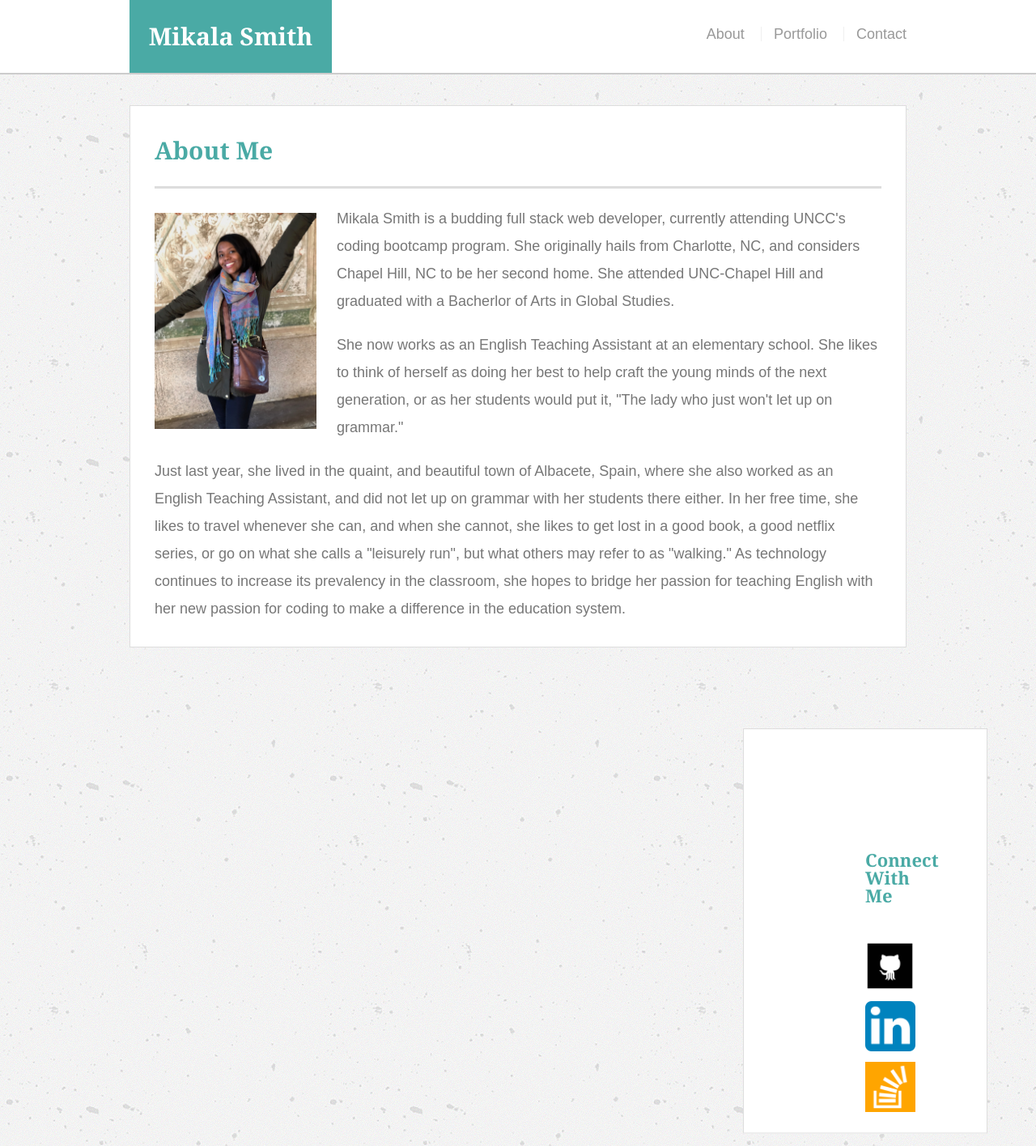
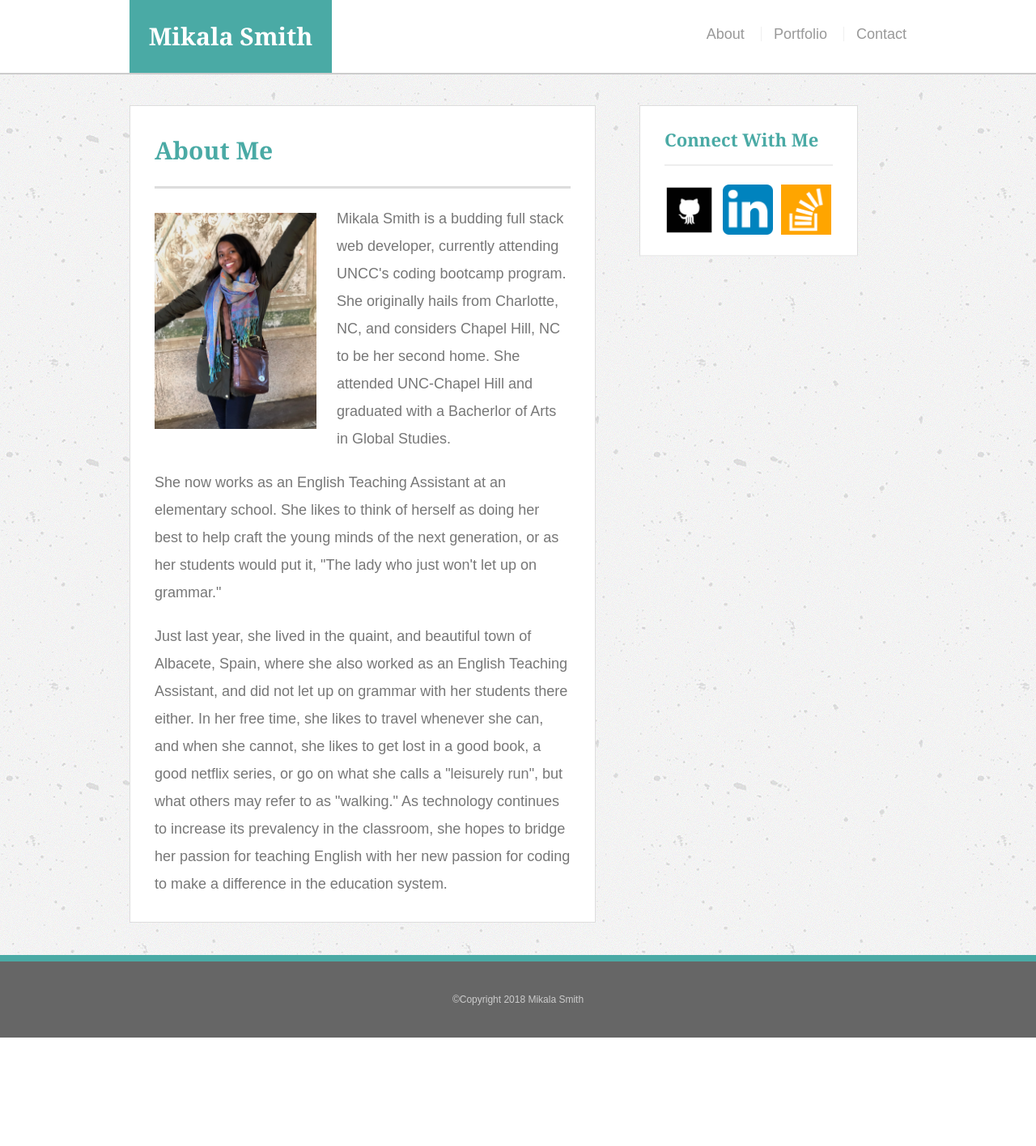
Before and after one commit to mikalasmith/Basic-Portfolio, a plain HTML site: page index.html in a window 1280 px wide. Shown: the top 1416 px of the page at 81% size. After the commit the page ends 1282 px from the top, so only its background shows below. Drawn offline with Linux system fonts and the light colour scheme.

Commit message:
sidebar is moved to the right of main content area

```diff
--- a/assets/css/style.css
+++ b/assets/css/style.css
@@ -95,6 +95,7 @@ nav a:first-child {
 }
 
 /*main*/
+
 #main-container {
     padding-top: 130px;
     min-height: calc(100vh - 70px);
@@ -104,7 +105,7 @@ nav a:first-child {
     background: #fff;
     padding: 30px;
     margin: 0px 0px 40px;
-    width: 100%;
+    width: 60%;
     max-width: 960px;
     float: left;
     border: 1px solid #ddd;
@@ -123,9 +124,9 @@ nav a:first-child {
 
 .sidebar {
     background: #fff;
-    padding: 150px;
-    margin: 60px 60px 40px 40px;
-    width: 50%;
+    padding: 30px;
+    margin: 0px 60px 0 40px;
+    width: 40%;
     max-width: 270px;
     float: right;
     border: 1px solid #ddd;
@@ -149,6 +150,7 @@ h3, .sidebar, h2 {
 .social:last-child {
     margin-right: 0;
 }
+
 /*footer*/
 
 footer {
@@ -163,6 +165,7 @@ footer {
 }
 
 /*portfolio*/
+
 .work {
     width: 274px;
     overflow: auto;
--- a/index.html
+++ b/index.html
@@ -43,16 +43,14 @@
       for teaching English with her new passion for coding to make a difference in the education system. </p>
   </section>
 
-</div>
-
-<section class="sidebar">
+  <section class="sidebar">
     <h2>Connect With Me</h2>
     <img src="assets/images/github.png" alt="github" class="social">
     <img src="assets/images/linkedin.png" alt="linkedin" class="social">
     <img src="assets/images/stackoverflow.png" alt="stackoverflow" class="social">
 </section>
 
-
+</div>
 
 <footer>
   <div class="container">
```
Also changed, not shown: 2 other files.
